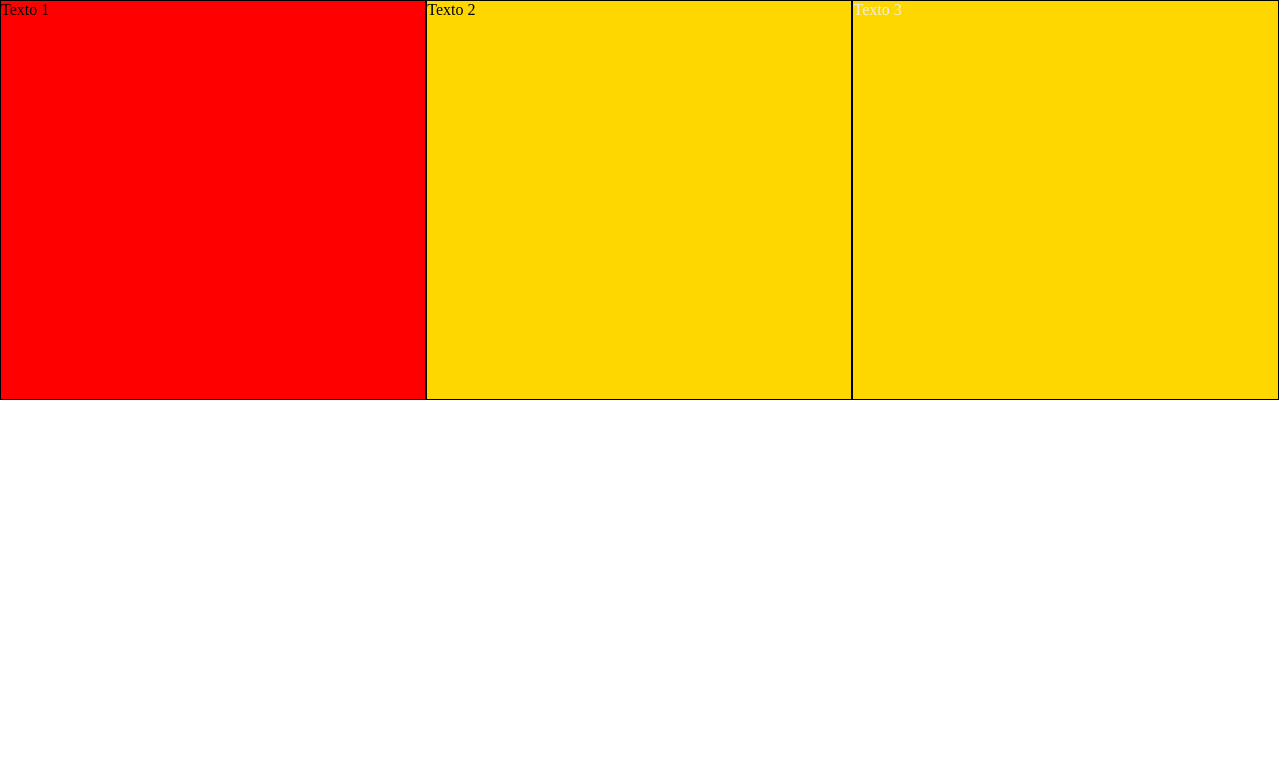
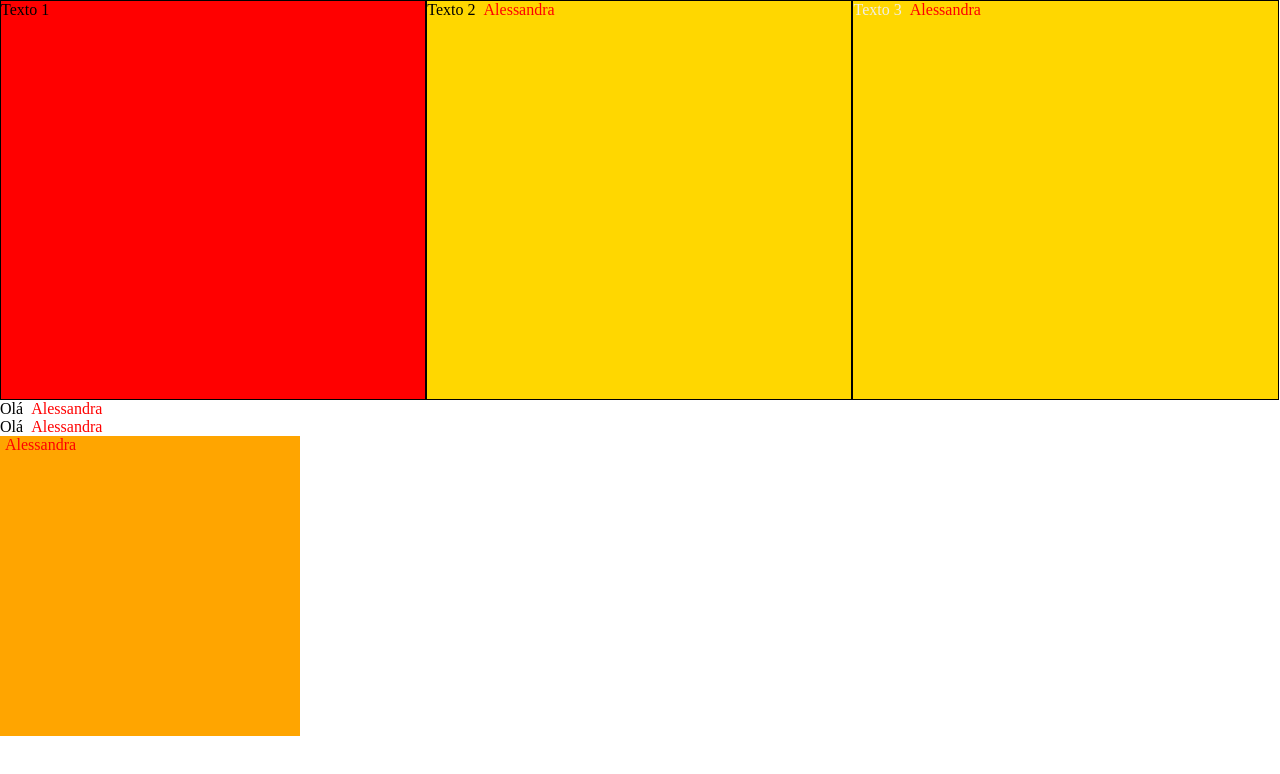
Before and after one commit to alessandra-gracek/curso-webmaster-front-end, a plain HTML site: page index.html in a window 1280 px wide. Drawn offline with Linux system fonts and the light colour scheme.

Commit message:
inclui a pseudo-classe after
inclui a pseudo-classe after

```diff
--- a/css/style.css
+++ b/css/style.css
@@ -37,3 +37,13 @@ ul li:nth-child(3){
 .box div:not(.one){
     background-color: gold;
 }
+p:empty{
+    background-color: orange;
+    width: 300px;
+    height: 300px;
+}
+p::after{
+    content: ' Alessandra';
+    color: red;
+    margin: 5px;
+}
--- a/index.html
+++ b/index.html
@@ -22,6 +22,8 @@
         <div class="two"><p>Texto 2</p></div>
         <div class="three"><p>Texto 3</p></div>
     </div>
-
+    <p>Olá</p>
+    <p>Olá</p>
+    <p></p>
 </body>
 </html>
```
